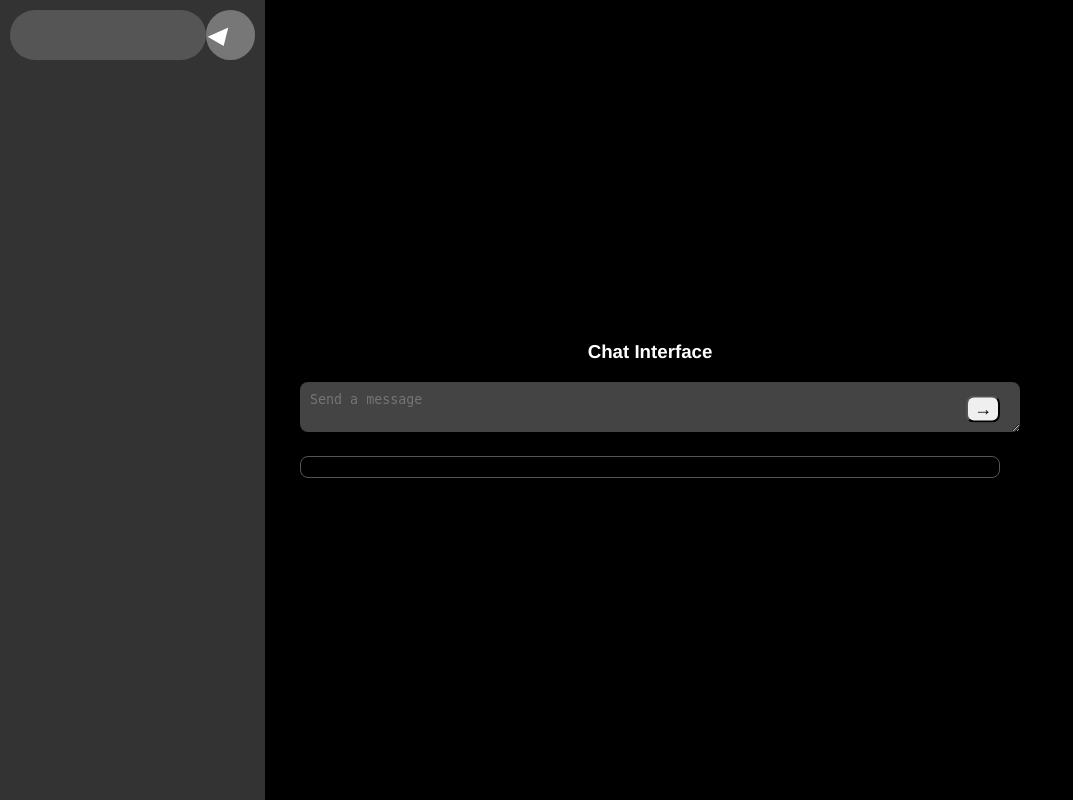
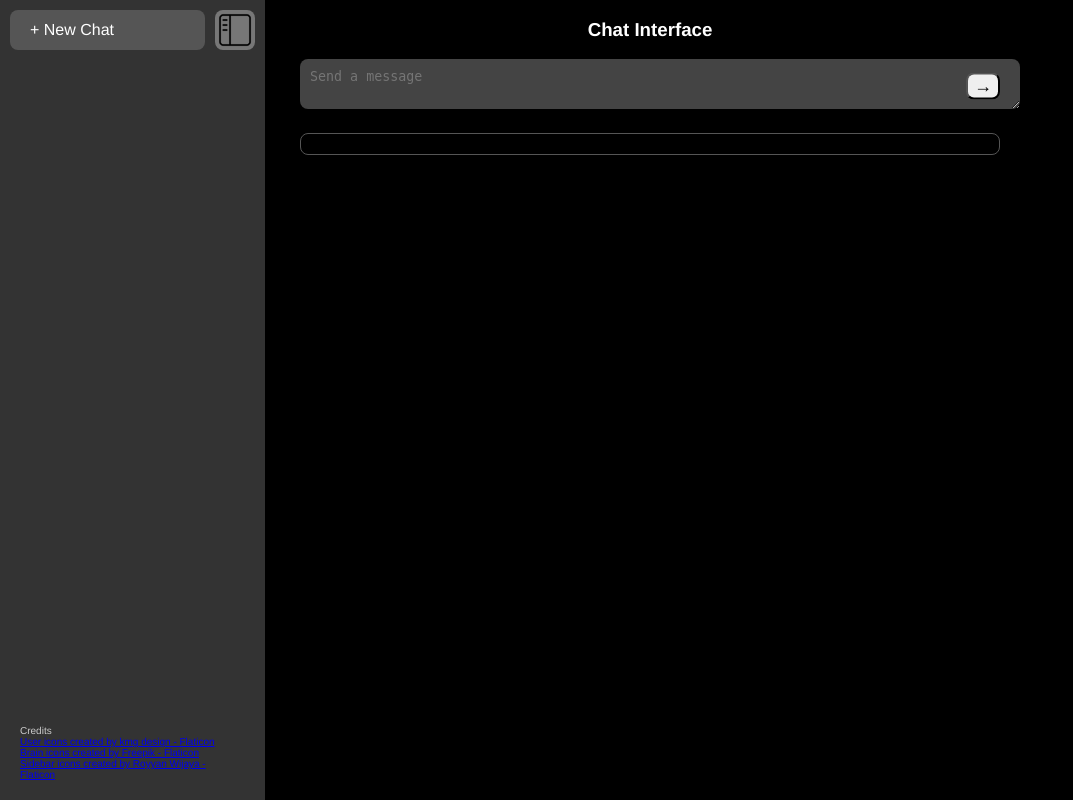
Before and after one commit to vpanus3/python-ai-interface, a Flask app: page / in a window 1280 px wide. Shown: the whole page, without its empty margins (0-1073 px from the left). Run offline with Flask 2, Linux system fonts and the light colour scheme; parts of the project's set-up code (start-up, migrations or seed data) failed here and were passed over.

Commit message:
Style updates

```diff
--- a/static/main.css
+++ b/static/main.css
@@ -1,3 +1,11 @@
+
+.flex-container {
+  display: flex;
+  flex-direction: column;
+  height: 100vh; /* Make it fill the entire height */
+  justify-content: space-between; /* Align items to top and bottom */
+}
+
 body.dark-mode {
   background-color: #000;
   color: #fff;
@@ -8,6 +16,7 @@ body.dark-mode {
   align-items: center;
   min-height: 100vh;
   margin: 0;
+
 }
 
 .left-panel {
@@ -21,6 +30,9 @@ body.dark-mode {
   padding: 10px;
   overflow: auto;
   transition: width 0.3s ease;
+  display: flex;
+  flex-direction: column;
+  justify-content: space-between;
 }
 
 .left-panel.collapsed {
@@ -28,8 +40,9 @@ body.dark-mode {
   padding: 10px; /* Already defined in .left-panel */
 }
 
-.left-panel.collapsed .large-rect {
-  display: none; /* Hide when collapsed */
+.left-panel.collapsed .newchat-button,
+.left-panel.collapsed .credits-container {
+  display: none;
 }
 
 .panel-header {
@@ -38,19 +51,34 @@ body.dark-mode {
   align-items: center;
 }
 
-.large-rect {
-  width: 200px;
-  height: 50px;
+.newchat-button {
+  width: 195px;
+  height: 40px;
   background-color: #555;
-  border-radius: 25px;
+  border-radius: 8px;
+  display: flex;
+  justify-content: left;
+  align-items: center;
+  cursor: pointer;
 }
 
-.small-square {
-  width: 50px;
-  height: 50px;
+.newchat-text {
+  margin-left: 20px;
+}
+
+.sidebar-button {
+  width: 40px;
+  height: 40px;
   background-color: #777;
-  border-radius: 25px;
+  border-radius: 8px;
   cursor: pointer;
+}
+
+.sidebar-icon {
+  width: 40px;
+  height: 40px;
+  margin-right: 5px;
+  vertical-align: middle;
 }
 
 .icon {
@@ -60,49 +88,54 @@ body.dark-mode {
   line-height: 50px;
 }
 
+.credits-container {
+  background-color: #333;
+  color: #fff;
+  padding: 10px;
+  width: 80%;
+  font-size: 10px;
+  color: #ccc;
+}
+
 .main-content {
-  margin-left: 250px;  /* Width of the left panel + 20px gap */
+  margin-left: 250px;
   width: 800px;
   display: flex;
   flex-direction: column;
   align-items: center;
+  align-self: flex-start;
 }
 
 .chat-input-wrapper, .chat-container {
-  box-sizing: border-box;  /* Include padding and border in width */
+  box-sizing: border-box;
   max-width: 700px;
   width: 100%;
-  margin: 0;  /* Remove any margin */
-  padding: 0;  /* Remove any padding */
+  margin: 0;
+  padding: 0;
 }
 
 .chat-input-wrapper {
   position: relative;
 }
 
-/* .chat-input-container {
-  display: flex;
-  align-items: center;
-} */
-
 .chat-input-container {
-  position: relative; /* Add relative positioning here too */
-  width: 100%;  /* Full width */
+  position: relative;
+  width: 100%;
 }
 
 .chat-input-container textarea {
   background-color: #444;
   color: #fff;
-  border-radius: 8px; /* To give it a bubble shape */
+  border-radius: 8px;
   padding: 10px;
-  border: none;  /* Remove default border */
+  border: none;
 }
 
 textarea {
   flex-grow: 1;
   margin-right: 10px;
-  width: 100%;  /* Full width */
-  padding-right: 50px;  /* Make room for the button */
+  width: 100%;
+  padding-right: 50px;
 }
 
 .generate-button {
@@ -138,3 +171,10 @@ textarea {
   background-color: #444;
   color: #fff;
 }
+
+.chat-icon {
+  width: 20px;
+  height: 20px;
+  margin-right: 5px;
+  vertical-align: middle;
+}
--- a/templates/index.html
+++ b/templates/index.html
@@ -12,12 +12,18 @@
   <div class="flex-container">
     <div class="left-panel" id="left-panel">
       <div class="panel-header">
-        <div class="large-rect"></div>
-        <div class="small-square" id="toggle-btn">
-          <i class="icon">&#9664;</i> <!-- This is a placeholder icon -->
+        <div class="newchat-button"><div class="newchat-text">+ New Chat</div></div>
+        <div class="sidebar-button" id="toggle-btn">
+          <img src="/static/flaticon-sidebar.png" alt="Bot" class="sidebar-icon">
         </div>
       </div>
-      <!-- Your collapsible panel content here -->
+      <div class="credits-container">
+        Credits
+        <div><a href="https://www.flaticon.com/free-icons/user" title="user icons">User icons created by kmg design - Flaticon</a></div>
+        <div><a href="https://www.flaticon.com/free-icons/brain" title="brain icons">Brain icons created by Freepik - Flaticon</a></div>
+        <div><a href="https://www.flaticon.com/free-icons/sidebar" title="sidebar icons">Sidebar icons created by Royyan Wijaya - Flaticon</a></div>
+      </div>
+    </div>
     </div>
     <div class="main-content">
       <h3>Chat Interface</h3>
@@ -31,16 +37,16 @@
         {% if chat_history %}
           {% for message in chat_history.messages|reverse %}
             {% if message.role == 'assistant' %}
-              <div class="chat-bubble bot-bubble">Bot: {{ message.content }}</div>
+              <div class="chat-bubble bot-bubble"><img src="/static/flaticon-brain.png" alt="Bot" class="chat-icon"> {{ message.content }}</div>
             {% elif message.role == 'user' %}
-              <div class="chat-bubble user-bubble">You: {{ message.content }}</div>
+              <div class="chat-bubble user-bubble"><img src="/static/flaticon-user.png" alt="Bot" class="chat-icon"> {{ message.content }}</div>
             {% endif %}
           {% endfor %}
         {% endif %}
       </div>
     </div>
-  </div>
 </body>
+
 
 <script>
   document.addEventListener("DOMContentLoaded", function() {
```
Also changed, not shown: static/flaticon-brain.png (added), static/flaticon-sidebar.png (added), static/flaticon-user.png (added).
